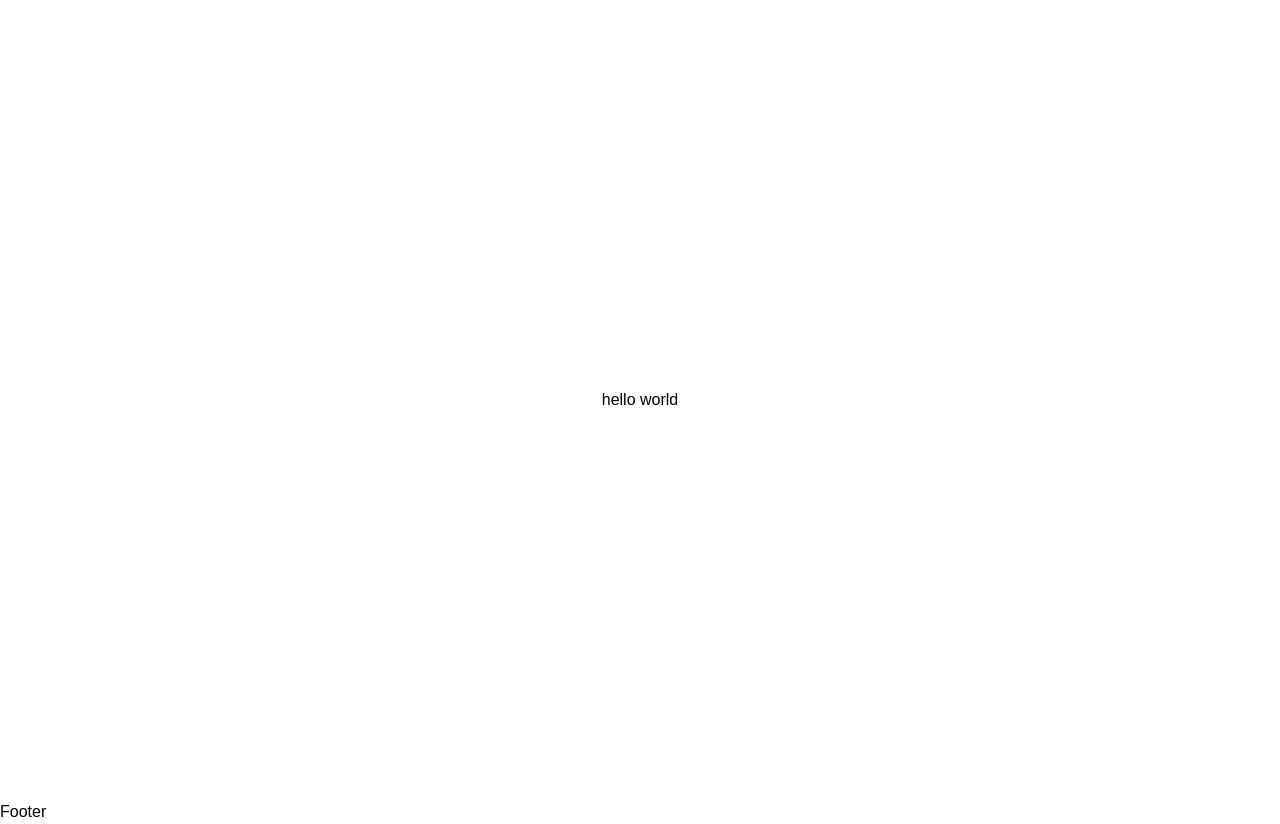
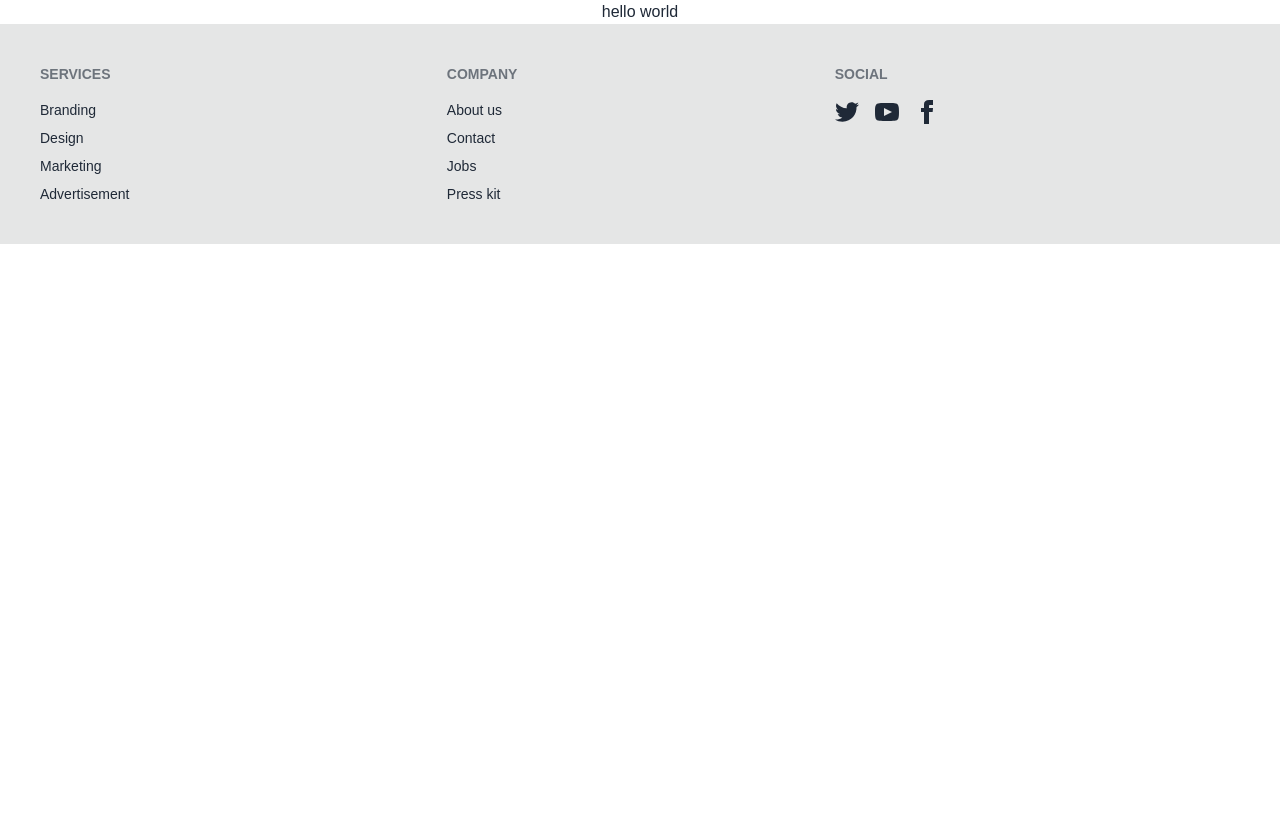
Before and after one commit to aashishsingla567/compliance-solution, a Next.js app: page / in a window 1280 px wide. After the commit the page ends 800 px from the top, so only its background shows below. Built offline with nearby package versions, Linux system fonts and the light colour scheme; a web font is replaced by a local one.

Commit message:
basic footer

```diff
--- a/package.json
+++ b/package.json
@@ -25,6 +25,7 @@
     "@types/react-dom": "^18.2.19",
     "@typescript-eslint/eslint-plugin": "^7.0.2",
     "@typescript-eslint/parser": "^7.0.2",
+    "daisyui": "^4.12.10",
     "eslint": "^8.56.0",
     "eslint-config-next": "^14.1.0",
     "husky": "^9.0.11",
--- a/src/pages/footer.tsx
+++ b/src/pages/footer.tsx
@@ -1,5 +1,60 @@
 const Footer = () => {
-  return <div>Footer</div>;
+  return (
+    <footer className="footer bg-base-300 p-10 text-base-content">
+      <nav>
+        <h6 className="footer-title">Services</h6>
+        <a className="link-hover link">Branding</a>
+        <a className="link-hover link">Design</a>
+        <a className="link-hover link">Marketing</a>
+        <a className="link-hover link">Advertisement</a>
+      </nav>
+      <nav>
+        <h6 className="footer-title">Company</h6>
+        <a className="link-hover link">About us</a>
+        <a className="link-hover link">Contact</a>
+        <a className="link-hover link">Jobs</a>
+        <a className="link-hover link">Press kit</a>
+      </nav>
+      <nav>
+        <h6 className="footer-title">Social</h6>
+        <div className="grid grid-flow-col gap-4">
+          <a className="link-hover link">
+            <svg
+              xmlns="http://www.w3.org/2000/svg"
+              width="24"
+              height="24"
+              viewBox="0 0 24 24"
+              className="fill-current"
+            >
+              <path d="M24 4.557c-.883.392-1.832.656-2.828.775 1.017-.609 1.798-1.574 2.165-2.724-.951.564-2.005.974-3.127 1.195-.897-.957-2.178-1.555-3.594-1.555-3.179 0-5.515 2.966-4.797 6.045-4.091-.205-7.719-2.165-10.148-5.144-1.29 2.213-.669 5.108 1.523 6.574-.806-.026-1.566-.247-2.229-.616-.054 2.281 1.581 4.415 3.949 4.89-.693.188-1.452.232-2.224.084.626 1.956 2.444 3.379 4.6 3.419-2.07 1.623-4.678 2.348-7.29 2.04 2.179 1.397 4.768 2.212 7.548 2.212 9.142 0 14.307-7.721 13.995-14.646.962-.695 1.797-1.562 2.457-2.549z"></path>
+            </svg>
+          </a>
+          <a className="link-hover link">
+            <svg
+              xmlns="http://www.w3.org/2000/svg"
+              width="24"
+              height="24"
+              viewBox="0 0 24 24"
+              className="fill-current"
+            >
+              <path d="M19.615 3.184c-3.604-.246-11.631-.245-15.23 0-3.897.266-4.356 2.62-4.385 8.816.029 6.185.484 8.549 4.385 8.816 3.6.245 11.626.246 15.23 0 3.897-.266 4.356-2.62 4.385-8.816-.029-6.185-.484-8.549-4.385-8.816zm-10.615 12.816v-8l8 3.993-8 4.007z"></path>
+            </svg>
+          </a>
+          <a className="link-hover link">
+            <svg
+              xmlns="http://www.w3.org/2000/svg"
+              width="24"
+              height="24"
+              viewBox="0 0 24 24"
+              className="fill-current"
+            >
+              <path d="M9 8h-3v4h3v12h5v-12h3.642l.358-4h-4v-1.667c0-.955.192-1.333 1.115-1.333h2.885v-5h-3.808c-3.596 0-5.192 1.583-5.192 4.615v3.385z"></path>
+            </svg>
+          </a>
+        </div>
+      </nav>
+    </footer>
+  );
 };
 
 export default Footer;
--- a/src/pages/index.tsx
+++ b/src/pages/index.tsx
@@ -9,7 +9,7 @@
         <meta name="description" content="Generated by create-t3-app" />
         <link rel="icon" href="/favicon.ico" />
       </Head>
-      <main className="flex min-h-screen flex-col items-center justify-center">
+      <main className="flex  flex-col items-center justify-center">
         <h2>hello world</h2>
       </main>
     </>
--- a/tailwind.config.ts
+++ b/tailwind.config.ts
@@ -1,3 +1,4 @@
+import daisyui from "daisyui";
 import { type Config } from "tailwindcss";
 import { fontFamily } from "tailwindcss/defaultTheme";
 
@@ -33,5 +34,5 @@
       },
     },
   },
-  plugins: [],
+  plugins: [daisyui],
 } satisfies Config;
```
Also changed, not shown: 1 other file (tests, documents, lock files or other folders).
